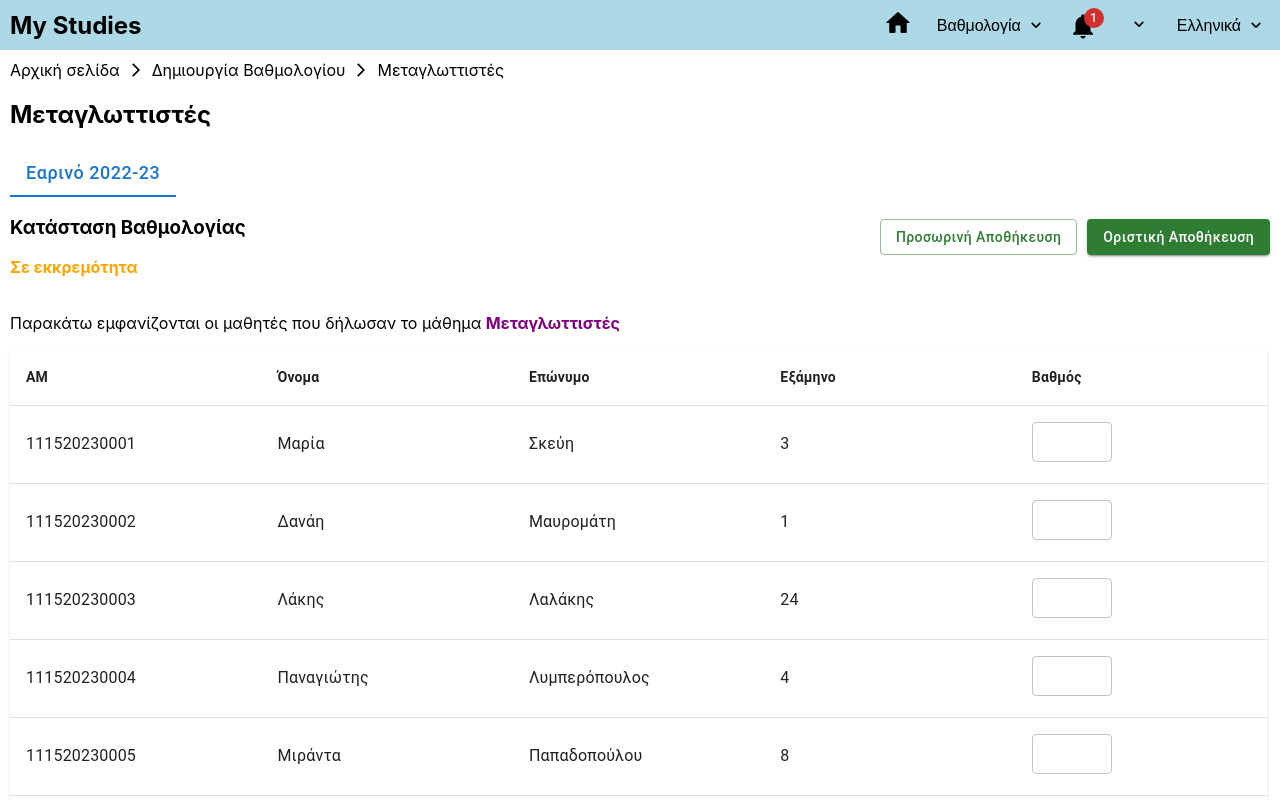
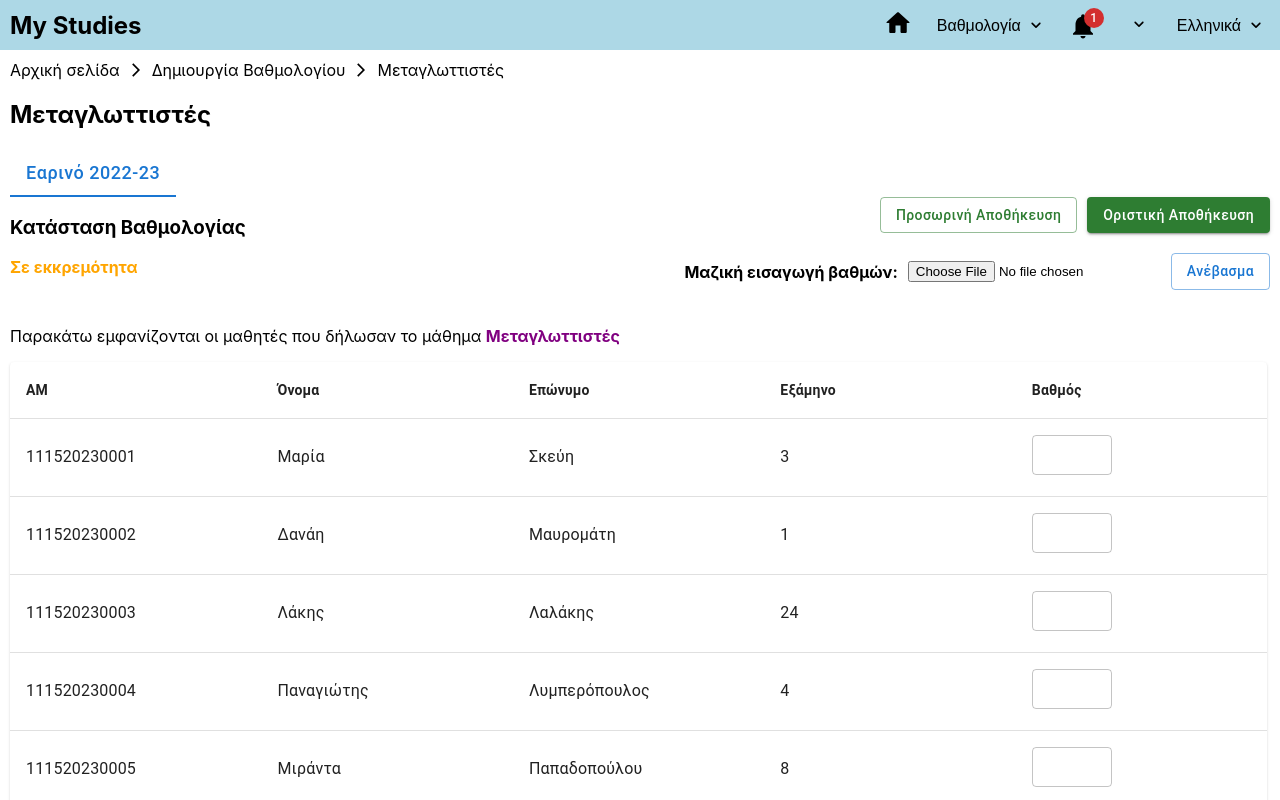
Before and after one commit to mgiannopoulos24/mystudiesv2, a React (Create React App) app: page /MainProf/SubjectsOpenScore/Compilers in a window 1280 px wide. Shown: the top 800 px of the page. Built offline with nearby package versions, Linux system fonts and the light colour scheme; no server answers.

Commit message:
Added button for uploading grades

```diff
--- a/src/Scorecard/OpenScore/OpenScoreCompilers.css
+++ b/src/Scorecard/OpenScore/OpenScoreCompilers.css
@@ -22,14 +22,20 @@
 
 
 .status-compilers-col-1{
-    flex:50;
+    flex:30;
 }
 
 
 .status-compilers-col-2{
     display: flex;
-    flex:50%;
-    justify-content: flex-end;
-    align-items: center;
+    flex-direction: column;
+    flex:70%;
+    align-items: flex-end;
     margin-right: 10px;
 }
+
+
+.status-compilers-col-2-row-2{
+    display: flex;
+    align-items: center;
+}
--- a/src/Scorecard/OpenScore/OpenScoreCompilers.jsx
+++ b/src/Scorecard/OpenScore/OpenScoreCompilers.jsx
@@ -15,6 +15,7 @@ import Paper from '@mui/material/Paper';
 import { styled } from '@mui/material/styles';
 import  TextField  from "@mui/material/TextField";
 import Alert from "@mui/material/Alert";
+import UploadContent from "../../UploadContent/UploadContent";
 
 function createData(id, name, surname, semester, grade) {
     return { id, name, surname, semester,  grade};
@@ -97,8 +98,13 @@ const OpenScoreCompilers=()=>{
                     <strong className="prof-pending">Σε εκκρεμότητα</strong>
                 </div>
                 <div className="status-compilers-col-2">
-                    <Button variant='outlined' color="success" sx={{textTransform:"none", marginRight:'10px'}} onClick={handleTemporarySave}>Προσωρινή Αποθήκευση</Button>
-                    <Button variant="contained" color="success" sx={{textTransform:"none"}} onClick={handleSave}>Οριστική Αποθήκευση</Button>
+                    <div className="status-compilers-col-2-row-1">
+                        <Button variant='outlined' color="success" sx={{textTransform:"none", marginRight:'10px'}} onClick={handleTemporarySave}>Προσωρινή Αποθήκευση</Button>
+                        <Button variant="contained" color="success" sx={{textTransform:"none"}} onClick={handleSave}>Οριστική Αποθήκευση</Button>
+                    </div><br></br>
+                    <div className="status-compilers-col-2-row-2">
+                        <h4 style={{padding:0,margin:0}}>Μαζική εισαγωγή βαθμών:</h4><span><UploadContent /></span>
+                    </div>
                 </div>
             </div><br></br>
             <div className="students-compilers">
--- a/src/Scorecard/OpenScore/OpenScoreGraphics.css
+++ b/src/Scorecard/OpenScore/OpenScoreGraphics.css
@@ -28,8 +28,15 @@
 
 .status-graphics-col-2{
     display: flex;
-    flex:50%;
-    justify-content: flex-end;
-    align-items: center;
+    flex-direction: column;
+    flex:70%;
+    align-items: flex-end;
     margin-right: 10px;
 }
+
+
+
+.status-graphics-col-2-row-2{
+    display: flex;
+    align-items: center;
+}
--- a/src/Scorecard/OpenScore/OpenScoreGraphics.jsx
+++ b/src/Scorecard/OpenScore/OpenScoreGraphics.jsx
@@ -15,7 +15,7 @@ import Paper from '@mui/material/Paper';
 import { styled } from '@mui/material/styles';
 import  TextField  from "@mui/material/TextField";
 import Alert from "@mui/material/Alert";
-
+import UploadContent from "../../UploadContent/UploadContent";
 
 function createData(id, name, surname, semester, grade) {
     return { id, name, surname, semester,  grade};
@@ -97,8 +97,13 @@ const OpenScoreGraphics=()=>{
                     <strong className="prof-pending">Σε εκκρεμότητα</strong>
                 </div>
                 <div className="status-graphics-col-2">
-                    <Button variant='outlined' color="success" sx={{textTransform:"none", marginRight:'10px'}} onClick={handleTemporarySave}>Προσωρινή Αποθήκευση</Button>
-                    <Button variant="contained" color="success" sx={{textTransform:"none"}}  onClick={handleSave}>Οριστική Αποθήκευση</Button>
+                    <div className="status-graphics-col-2-row-1">
+                        <Button variant='outlined' color="success" sx={{textTransform:"none", marginRight:'10px'}} onClick={handleTemporarySave}>Προσωρινή Αποθήκευση</Button>
+                        <Button variant="contained" color="success" sx={{textTransform:"none"}}  onClick={handleSave}>Οριστική Αποθήκευση</Button>
+                    </div><br></br>
+                    <div className="status-graphics-col-2-row-2">
+                        <h4 style={{padding:0,margin:0}}>Μαζική εισαγωγή βαθμών:</h4><span><UploadContent /></span>
+                    </div>
                 </div>
             </div><br></br>
             <div className="students-graphics">
```
